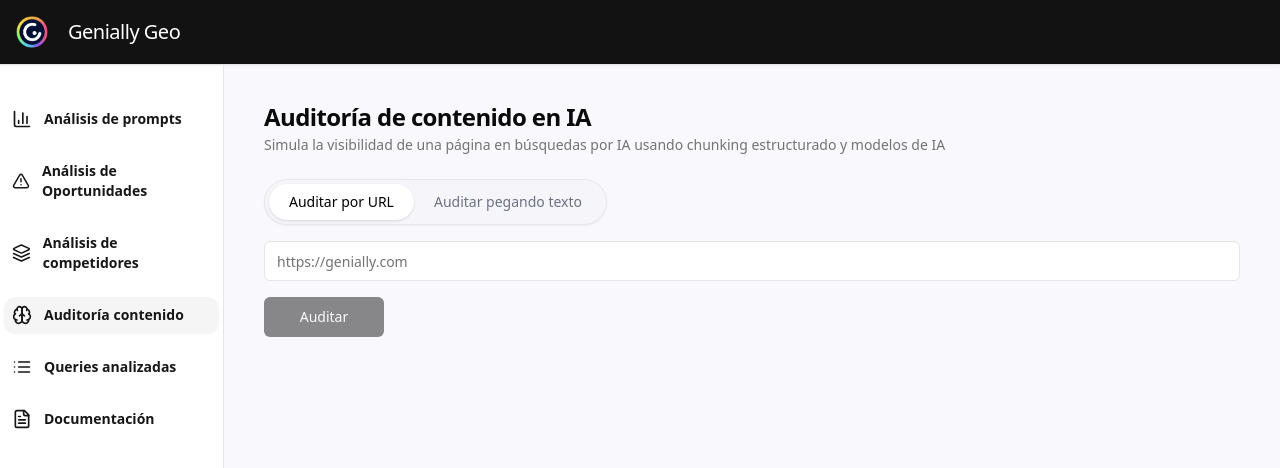
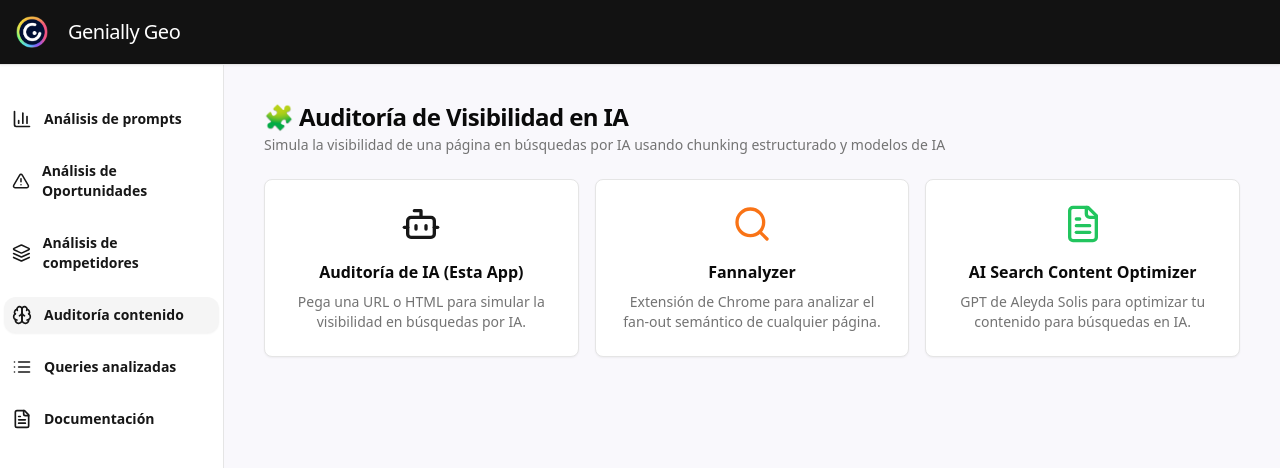
Before and after one commit to francisnext/genially-geo, a Next.js app: page /audit in a window 1280 px wide. Shown: the top 468 px of the page. Built offline with nearby package versions, Linux system fonts and the light colour scheme.

Commit message:
Cambios en diseño y añadidas herramientas extra de audit contenido

```diff
--- a/app/audit/page.tsx
+++ b/app/audit/page.tsx
@@ -3,7 +3,7 @@ import React, { useState } from "react";
 import { Card, CardHeader, CardTitle, CardDescription, CardContent } from "@/components/ui/card";
 import { Button } from "@/components/ui/button";
 import { Input } from "@/components/ui/input";
-import { CheckCircle, XCircle, Loader2, ExternalLink, AlertTriangle, Info } from "lucide-react";
+import { CheckCircle, XCircle, Loader2, ExternalLink, AlertTriangle, Info, Bot, Search, FileText } from "lucide-react";
 import SidebarMenu from "@/components/SidebarMenu";
 import Topbar from "@/components/Topbar";
 
@@ -45,10 +45,10 @@ interface LogEntry {
 }
 
 export default function AuditPage() {
-  // Estado para el modo de entrada: 'url' o 'text'
+  const [auditStarted, setAuditStarted] = useState(false);
   const [inputMode, setInputMode] = useState<'url' | 'text'>('url');
-  const [url, setUrl] = useState('');
-  const [manualText, setManualText] = useState('');
+  const [url, setUrl] = useState("");
+  const [manualText, setManualText] = useState("");
   const [isLoading, setIsLoading] = useState(false);
   const [result, setResult] = useState<AuditResult | null>(null);
   const [error, setError] = useState<string | null>(null);
@@ -67,6 +67,15 @@ export default function AuditPage() {
 
   const clearLogs = () => {
     setLogs([]);
+  };
+
+  const resetAudit = () => {
+    setAuditStarted(false);
+    setResult(null);
+    setError(null);
+    setUrl("");
+    setManualText("");
+    clearLogs();
   };
 
   const handleAudit = async () => {
@@ -170,15 +179,53 @@ export default function AuditPage() {
             <Card className="bg-transparent shadow-none border-none">
               <CardHeader>
                 <CardTitle className="flex items-center gap-2">
-                  Auditoría de contenido en IA
+                  🧩 Auditoría de Visibilidad en IA
                 </CardTitle>
                 <CardDescription>
                   Simula la visibilidad de una página en búsquedas por IA usando chunking estructurado y modelos de IA
                 </CardDescription>
               </CardHeader>
               <CardContent>
+                {!auditStarted ? (
+                  <div className="space-y-6">
+
+                    <div className="grid grid-cols-1 md:grid-cols-3 gap-4">
+                      {/* Herramienta propia */}
+                      <Card
+                        onClick={() => setAuditStarted(true)}
+                        className="cursor-pointer hover:shadow-lg transition-shadow flex flex-col items-center justify-center p-6 text-center"
+                      >
+                        <Bot className="w-10 h-10 mb-2 text-primary" />
+                        <h3 className="font-bold">Auditoría de IA (Esta App)</h3>
+                        <p className="text-sm text-muted-foreground">
+                          Pega una URL o HTML para simular la visibilidad en búsquedas por IA.
+                        </p>
+                      </Card>
+                      {/* Fannalyzer */}
+                      <a href="https://chromewebstore.google.com/detail/fannalyzer-fan-out-intell/ebmpnkcfcilfdhhklebcclfbfodlbjfh" target="_blank" rel="noopener noreferrer" className="text-primary">
+                        <Card className="hover:shadow-lg transition-shadow flex flex-col items-center justify-center p-6 text-center h-full">
+                          <Search className="w-10 h-10 mb-2 text-orange-500" />
+                          <h3 className="font-bold">Fannalyzer</h3>
+                          <p className="text-sm text-muted-foreground">
+                            Extensión de Chrome para analizar el fan-out semántico de cualquier página.
+                          </p>
+                        </Card>
+                      </a>
+                      {/* The AI Search Content Optimizer */}
+                      <a href="https://chatgpt.com/g/g-68592a1f6e988191b0c7f802ac3308eb-the-ai-search-content-optimizer" target="_blank" rel="noopener noreferrer" className="text-primary">
+                        <Card className="hover:shadow-lg transition-shadow flex flex-col items-center justify-center p-6 text-center h-full">
+                          <FileText className="w-10 h-10 mb-2 text-green-500" />
+                          <h3 className="font-bold">AI Search Content Optimizer</h3>
+                          <p className="text-sm text-muted-foreground">
+                            GPT de Aleyda Solis para optimizar tu contenido para búsquedas en IA.
+                          </p>
+                        </Card>
+                      </a>
+                    </div>
+                  </div>
+                ) : (
                   <div className="space-y-4">
-                  {/* Reemplazar el selector de modo de entrada por un diseño pill/tab */}
+                    {/* Formulario de auditoría */}
                     <div className="flex items-center mb-4">
                       <div className="flex bg-[#f5f5fa] rounded-full border border-gray-200 p-1 shadow-sm">
                         <button
@@ -198,18 +245,18 @@ export default function AuditPage() {
                       </div>
                     </div>
 
-                  {/* Input de URL solo si inputMode === 'url' */}
                     {inputMode === 'url' && (
                       <Input
                         type="url"
-                      placeholder="https://genially.com"
+                        placeholder="https://ejemplo.com"
                         value={url}
                         onChange={(e) => setUrl(e.target.value)}
-                      className="mb-4"
+                        onKeyPress={handleKeyPress}
+                        className="flex-1"
+                        disabled={isLoading}
                       />
                     )}
 
-                  {/* Textarea solo si inputMode === 'text' */}
                     {inputMode === 'text' && (
                       <div className="mb-4">
                         <textarea
@@ -219,7 +266,7 @@ export default function AuditPage() {
                           className="w-full min-h-[120px] border rounded p-2 mb-2"
                         />
                         <div className="flex items-center justify-between">
-                        <span className="text-xs text-gray-500">Pega el HTML completo del documento de Google. <a className="color:blue" href="https://www.docstomarkdown.pro/convert-google-docs-to-html/">Consigue el HTML con esta herramienta</a>. Si pegas HTML, se mantendrá la estructura (headings, listas, etc.).</span>
+                          <span className="text-xs text-gray-500">Puedes pegar el HTML completo de una página o documento. Si pegas HTML, se mantendrá la estructura (headings, listas, etc.). <a href="https://www.docstomarkdown.pro/convert-google-docs-to-html/">Herramienta</a></span>
                           <button
                             type="button"
                             className="text-xs text-primary underline ml-2"
@@ -234,7 +281,7 @@ export default function AuditPage() {
                     <div className="flex gap-2">
                       <Button
                         onClick={handleAudit}
-                      disabled={isLoading || (!url.trim() && !manualText.trim())}
+                        disabled={isLoading || (inputMode === 'url' && !url.trim()) || (inputMode === 'text' && !manualText.trim())}
                         className="min-w-[120px]"
                       >
                         {isLoading ? (
@@ -246,14 +293,19 @@ export default function AuditPage() {
                           "Auditar"
                         )}
                       </Button>
+                      {(isLoading || result || error) && (
+                        <Button variant="outline" onClick={resetAudit}>
+                          ← Volver a elegir
+                        </Button>
+                      )}
                     </div>
 
-                  {/* Logs en tiempo real */}
+                    {/* Resultados */}
                     {logs.length > 0 && (
                       <Card>
                         <CardHeader>
                           <div className="flex items-center justify-between">
-                          <CardTitle className="text-lg">Procesando...</CardTitle>
+                            <CardTitle className="text-lg">Logs de Proceso</CardTitle>
                             <Button
                               variant="outline"
                               size="sm"
@@ -293,7 +345,6 @@ export default function AuditPage() {
                         </CardContent>
                       </Card>
                     )}
-
                     {error && (
                       <div className="p-4 bg-red-50 border border-red-200 rounded-lg">
                         <div className="flex items-start gap-2">
@@ -305,7 +356,6 @@ export default function AuditPage() {
                         </div>
                       </div>
                     )}
-
                     {result && (
                       <div className="space-y-6">
                         {/* Resumen */}
@@ -403,9 +453,55 @@ export default function AuditPage() {
                             </div>
                           </div>
                         )}
+                        {/* Recomendaciones de herramientas */}
+                        <Card>
+                          <CardHeader>
+                            <CardTitle className="text-lg">Herramientas recomendadas</CardTitle>
+                            <CardDescription>
+                              Analiza y optimiza tu contenido con estas herramientas especializadas
+                            </CardDescription>
+                          </CardHeader>
+                          <CardContent>
+                            <div className="grid grid-cols-1 md:grid-cols-3 gap-4">
+                              {/* Herramienta propia */}
+                              <div className="flex flex-col items-center gap-2 p-4 bg-blue-50 border border-blue-200 rounded-lg">
+                                <h3 className="font-bold text-blue-800">Auditoría de IA (esta app)</h3>
+                                <p className="text-xs text-blue-700 text-center">Simula la visibilidad de tu contenido en búsquedas por IA, detecta entidad principal y cobertura de consultas.</p>
+                                <Button variant="outline" className="mt-2 text-xs" disabled>Usando ahora</Button>
+                              </div>
+                              {/* Fannalyzer */}
+                              <div className="flex flex-col items-center gap-2 p-4 bg-orange-50 border border-orange-200 rounded-lg">
+                                <h3 className="font-bold text-orange-800">Fannalyzer</h3>
+                                <p className="text-xs text-orange-700 text-center">Extensión de Chrome para analizar el fan-out semántico de cualquier página y descubrir oportunidades SEO.</p>
+                                <a
+                                  href="https://chromewebstore.google.com/detail/fannalyzer-fan-out-intell/ebmpnkcfcilfdhhklebcclfbfodlbjfh"
+                                  target="_blank"
+                                  rel="noopener noreferrer"
+                                  className="mt-2"
+                                >
+                                  <Button variant="outline" className="text-xs">Ir a Fannalyzer</Button>
+                                </a>
+                              </div>
+                              {/* The AI Search Content Optimizer */}
+                              <div className="flex flex-col items-center gap-2 p-4 bg-green-50 border border-green-200 rounded-lg">
+                                <h3 className="font-bold text-green-800">AI Search Content Optimizer</h3>
+                                <p className="text-xs text-green-700 text-center">GPT de Aleyda Solis para optimizar tu contenido para búsquedas en IA.</p>
+                                <a
+                                  href="https://chatgpt.com/g/g-68592a1f6e988191b0c7f802ac3308eb-the-ai-search-content-optimizer"
+                                  target="_blank"
+                                  rel="noopener noreferrer"
+                                  className="mt-2"
+                                >
+                                  <Button variant="outline" className="text-xs">Ir al GPT</Button>
+                                </a>
+                              </div>
+                            </div>
+                          </CardContent>
+                        </Card>
                       </div>
                     )}
                   </div>
+                )}
               </CardContent>
             </Card>
           </div>
--- a/app/globals.css
+++ b/app/globals.css
@@ -29,7 +29,7 @@ hr{
   margin: 16px;
 }
 
-p a{
+p,span a{
   color:blue
 }
 
```
Lines whose indentation alone changed are shown as unchanged.
